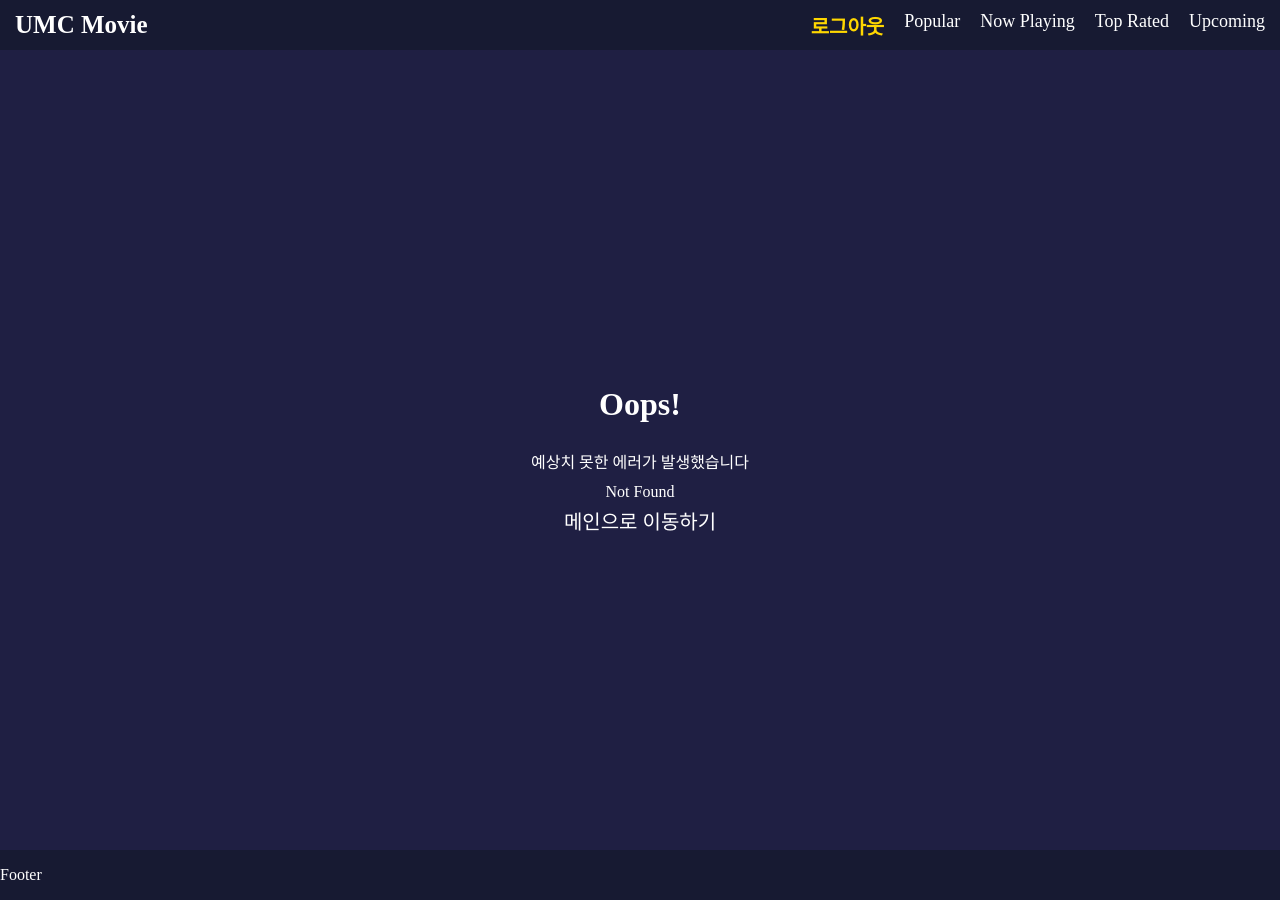
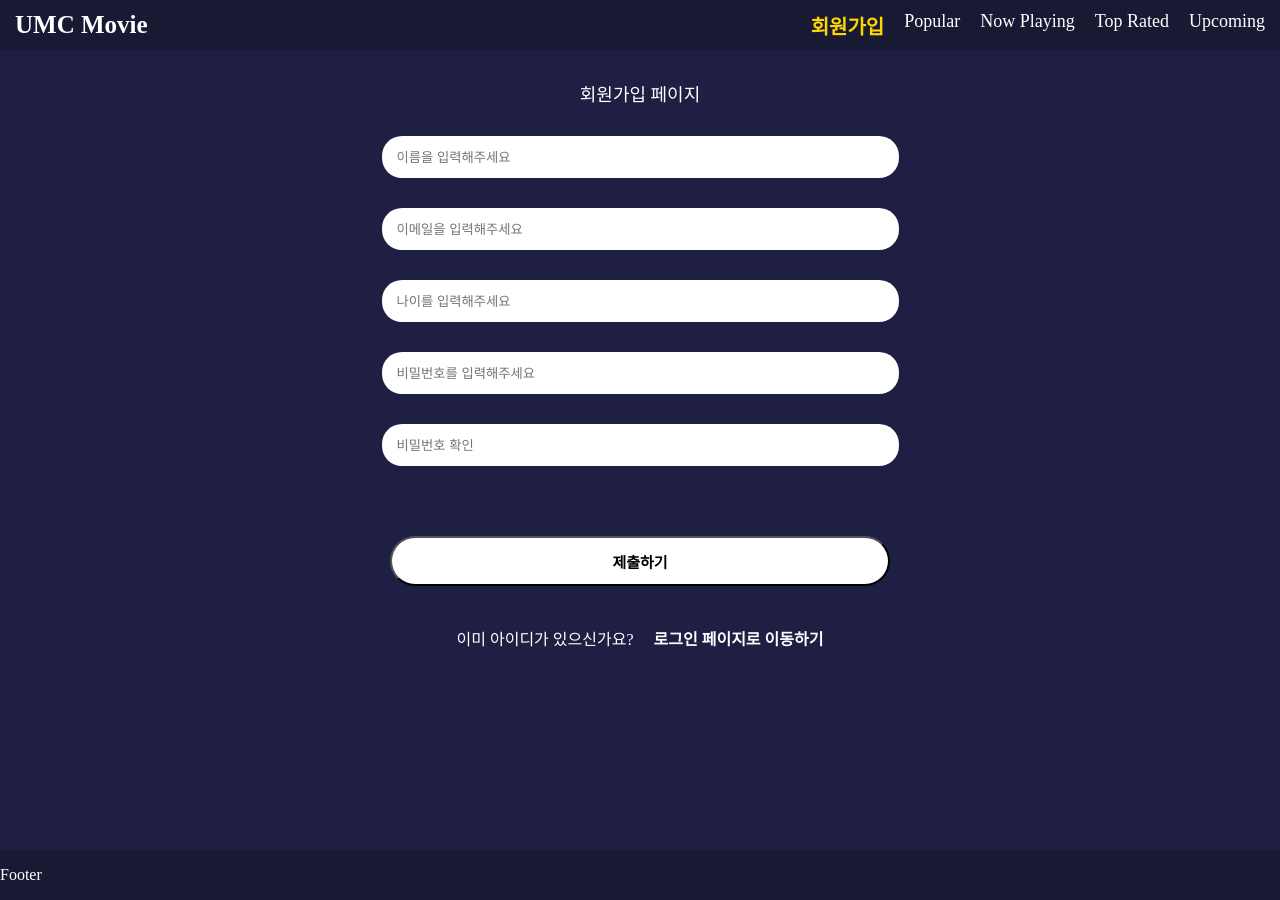
Before and after one commit to jisooooooooooo/UMC6, a React (Create React App) app in the folder chapter2-mission2/: page /signup in a window 1280 px wide. Before the commit this address had no page. Built offline with nearby package versions, Linux system fonts and the light colour scheme.

Commit message:
chapter5-mission1

```diff
--- a/chapter2-mission2/src/App.js
+++ b/chapter2-mission2/src/App.js
@@ -3,6 +3,8 @@ import { BrowserRouter as Router, Route, Routes } from "react-router-dom";
 import Navbar from "./Navbar";
 import Footer from "./Footer";
 import MainPage from "./MainPage";
+import Signup from "./pages/Signup";
+import Login from "./pages/Login";
 import PopularPage from "./pages/PopularPage";
 import NowPlayingPage from "./pages/NowPlayingPage";
 import TopRatedPage from "./pages/TopRatedPage";
@@ -17,6 +19,9 @@ function App() {
         <Navbar />
         <Routes>
           <Route path="/" element={<MainPage />} />
+          <Route path="/signup" element={<Signup />} />
+          <Route path="/login" element={<Login />} />
+
           <Route path="/popular" element={<PopularPage />} />
           <Route path="/nowplaying" element={<NowPlayingPage />} />
           <Route path="/toprated" element={<TopRatedPage />} />
--- a/chapter2-mission2/src/Navbar.js
+++ b/chapter2-mission2/src/Navbar.js
@@ -1,4 +1,3 @@
-import { useState } from "react";
 import React from "react";
 import { Link } from "react-router-dom";
 
@@ -39,18 +38,19 @@ const NavSignup = styled(Link)`
   text-decoration: none;
 `;
 const Navbar = () => {
-  const [isLoggedIn, setLoggedIn] = useState("로그인");
+  // const [isLoggedIn, setLoggedIn] = useState("로그인");
 
-  const loginHandler = () => {
-    setLoggedIn((prev) => !prev);
-  };
+  // const loginHandler = () => {
+  //   setLoggedIn((prev) => !prev);
+  // };
   return (
     <Nav>
       <Title to="/">UMC Movie</Title>
       <NavRight>
-        <NavSignup to="/signup" onClick={loginHandler}>
-          {isLoggedIn ? "로그아웃" : "로그인"}
-        </NavSignup>
+        {/* <NavSignup to="/signup" onClick={loginHandler}> */}
+          {/* {isLoggedIn ? "로그아웃" : "로그인"} */}
+        {/* </NavSignup> */}
+        <NavSignup to="/signup">회원가입</NavSignup>
         <NavRightList to="/popular">Popular</NavRightList>
         <NavRightList to="/nowplaying">Now Playing</NavRightList>
         <NavRightList to="/toprated">Top Rated</NavRightList>
--- /dev/null
+++ b/chapter2-mission2/src/pages/Login.js
@@ -0,0 +1,58 @@
+import React from "react";
+import styled from "styled-components";
+
+const Container = styled.div`
+  height: 100vh;
+  background-color: #1f1f43;
+  display: flex;
+  justify-content: center;
+`;
+const Title = styled.div`
+  font-size: 18px;
+  color: white;
+  margin-bottom: 30px;
+`;
+const Form = styled.form`
+  display: flex;
+  flex-direction: column;
+  align-items: center;
+  margin-top: 30px;
+`;
+const Input = styled.input`
+  width: 500px;
+  height: 40px;
+  padding-left: 15px;
+  border: none;
+  margin-bottom: 15px;
+  border-radius: 20px;
+`;
+const Button = styled.button`
+  width: 500px;
+  height: 50px;
+  font-size: 15px;
+  font-weight: bold;
+  border-radius: 25px;
+  margin-bottom: 40px;
+  margin-top: 40px;
+  background-color: ${(props) => (props.enabled ? "#ffd700" : "white")};
+`;
+
+const Login = () => {
+  const handleSubmit = (e) => {
+    e.preventDefault();
+    console.log("완료");
+  };
+  return (
+    <Container>
+      <Form onSubmit={handleSubmit}>
+        <Title>로그인 페이지</Title>
+        <Input type="text" placeholder="아이디" />
+
+        <Input type="password" placeholder="비밀번호" />
+
+        <Button type="submit">제출하기</Button>
+      </Form>
+    </Container>
+  );
+};
+export default Login;
--- /dev/null
+++ b/chapter2-mission2/src/pages/Signup.js
@@ -0,0 +1,195 @@
+import React, { useState } from "react";
+import styled from "styled-components";
+
+const Container = styled.div`
+  height: 100vh;
+  background-color: #1f1f43;
+  display: flex;
+  justify-content: center;
+`;
+const Title = styled.div`
+  font-size: 18px;
+  color: white;
+  margin-bottom: 30px;
+`;
+const Form = styled.form`
+  display: flex;
+  flex-direction: column;
+  align-items: center;
+  margin-top: 30px;
+`;
+const Input = styled.input`
+  width: 500px;
+  height: 40px;
+  padding-left: 15px;
+  border: none;
+  margin-bottom: 15px;
+  border-radius: 20px;
+`;
+const Button = styled.button`
+  width: 500px;
+  height: 50px;
+  font-size: 15px;
+  font-weight: bold;
+  border-radius: 25px;
+  margin-bottom: 40px;
+  margin-top: 40px;
+  background-color: ${(props) => (props.enabled ? "#ffd700" : "white")};
+`;
+const Wrapper = styled.div`
+  display: flex;
+  align-items: center;
+`;
+const Id = styled.div`
+  color: white;
+  margin-right: 20px;
+`;
+const Login = styled.div`
+  color: white;
+  font-weight: bold;
+`;
+const ErrorBox = styled.div`
+  text-align: left;
+  width: 500px;
+`;
+const ErrorMessage = styled.div`
+  color: red;
+  font-size: 12px;
+  margin-bottom: 15px;
+`;
+const Signup = () => {
+  const [name, setName] = useState("");
+  const [email, setEmail] = useState("");
+  const [age, setAge] = useState("");
+  const [password, setPassword] = useState("");
+  const [confirmPassword, setConfirmPassword] = useState("");
+  const [submitEnabled, setSubmitEnabled] = useState(false);
+  const [errorMessages, setErrorMessages] = useState({
+    name: "",
+    email: "",
+    age: "",
+    password: "",
+    confirmPassword: "",
+  });
+  const validateInputs = () => {
+    const errors = {};
+
+    if (!name.trim()) {
+      errors.name = "이름을 입력해주세요!";
+    }
+
+    if (!email.trim() || !email.includes("@")) {
+      errors.email = "이메일을 입력해주세요!";
+    }
+
+    if (isNaN(age)) {
+      errors.age = "나이는 숫자로 입력해주세요!";
+    } else if (age % 1 !== 0) {
+      errors.age = "나이는 정수로 입력해주세요!";
+    } else if (age < 0) {
+      errors.age = "나이는 양수여야 합니다!";
+    } else if (age < 19) {
+      errors.age = "19세 이상만 사용 가능합니다!";
+    } else {
+      errors.age = "";
+    }
+
+    if (password.length < 4) {
+      errors.password = "최소 4자리 이상 입력해주세요!";
+    } else if (password.length > 12) {
+      errors.password = "최대 12자리까지 가능합니다!";
+    } else if (
+      !/\d/.test(password) ||
+      !/[a-zA-Z]/.test(password) ||
+      !/[^a-zA-Z0-9]/.test(password)
+    ) {
+      errors.password = "영어, 숫자, 특수문자를 모두 조합해 작성해주세요!";
+    }
+
+    if (password !== confirmPassword) {
+      errors.confirmPassword = "비밀번호를 다시 입력해주세요!";
+    }
+
+    return errors;
+  };
+
+  const handleInputChange = (setter, value) => {
+    setter(value);
+
+    const errors = validateInputs();
+    const isValid = Object.values(errors).every((error) => error === "");
+
+    setErrorMessages(errors);
+    setSubmitEnabled(isValid);
+  };
+
+  const handleSubmit = (e) => {
+    e.preventDefault();
+    alert("회원가입이 성공적으로 완료되었습니다.");
+    window.location.href = "/login";
+
+    console.log("완료");
+  };
+  return (
+    <Container>
+      <Form onSubmit={handleSubmit}>
+        <Title>회원가입 페이지</Title>
+        <Input
+          type="text"
+          placeholder="이름을 입력해주세요"
+          value={name}
+          onChange={(e) => handleInputChange(setName, e.target.value)}
+        />
+        <ErrorBox>
+          <ErrorMessage>{errorMessages.name}</ErrorMessage>
+        </ErrorBox>
+        <Input
+          type="email"
+          placeholder="이메일을 입력해주세요"
+          value={email}
+          onChange={(e) => handleInputChange(setEmail, e.target.value)}
+        />
+        <ErrorBox>
+          <ErrorMessage>{errorMessages.email}</ErrorMessage>
+        </ErrorBox>
+        <Input
+          type="text"
+          placeholder="나이를 입력해주세요"
+          value={age}
+          onChange={(e) => handleInputChange(setAge, e.target.value)}
+        />
+        <ErrorBox>
+          <ErrorMessage>{errorMessages.age}</ErrorMessage>
+        </ErrorBox>
+        <Input
+          type="password"
+          placeholder="비밀번호를 입력해주세요"
+          value={password}
+          onChange={(e) => handleInputChange(setPassword, e.target.value)}
+        />
+        <ErrorBox>
+          <ErrorMessage>{errorMessages.password}</ErrorMessage>
+        </ErrorBox>
+        <Input
+          type="password"
+          placeholder="비밀번호 확인"
+          value={confirmPassword}
+          onChange={(e) =>
+            handleInputChange(setConfirmPassword, e.target.value)
+          }
+        />
+        <ErrorBox>
+          <ErrorMessage>{errorMessages.confirmPassword}</ErrorMessage>
+        </ErrorBox>
+        <Button type="submit" enabled={submitEnabled}>
+          제출하기
+        </Button>
+        <Wrapper>
+          <Id>이미 아이디가 있으신가요?</Id>
+          <Login to="/login">로그인 페이지로 이동하기</Login>
+        </Wrapper>
+      </Form>
+    </Container>
+  );
+};
+export default Signup;
```
